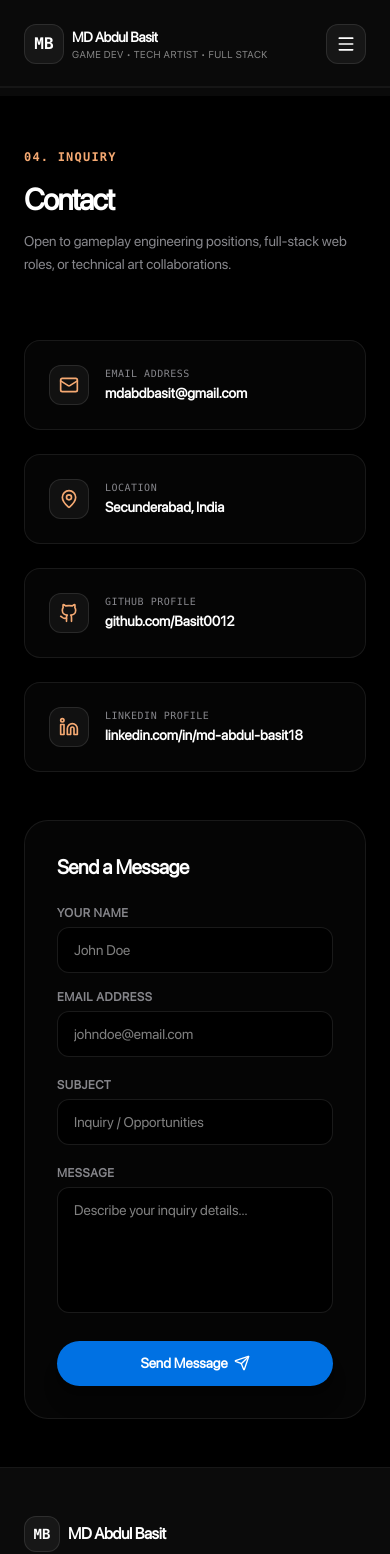
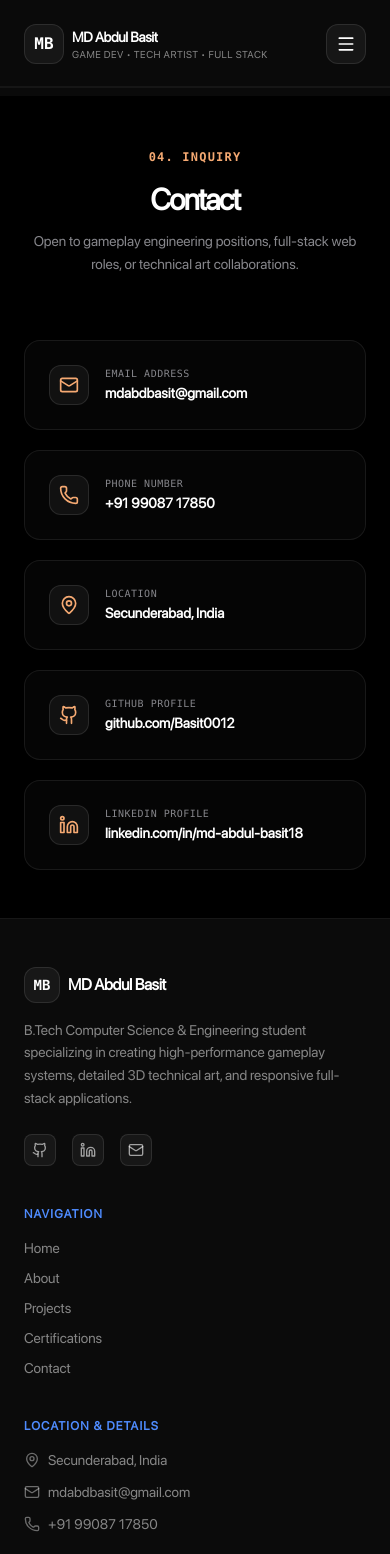
Before and after one commit to Basit0012/basit0012.github.io, a React (Vite) app: page /contact in a window 390 px wide. Shown: the top 1554 px of the page. Built offline with nearby package versions, Linux system fonts and the light colour scheme.

Commit message:
Remove Contact Form, center details, and add Phone Number to Contact and Footer

```diff
--- a/src/components/common/Footer.tsx
+++ b/src/components/common/Footer.tsx
@@ -1,6 +1,6 @@
 import React from 'react';
 import { Link } from 'react-router-dom';
-import { Mail, MapPin, ArrowUpRight } from 'lucide-react';
+import { Mail, MapPin, ArrowUpRight, Phone } from 'lucide-react';
 
 const GithubIcon: React.FC<React.SVGProps<SVGSVGElement>> = (props) => (
   <svg
@@ -136,6 +136,12 @@ export const Footer: React.FC = () => {
                   mdabdbasit@gmail.com
                 </a>
               </div>
+              <div className="flex items-center gap-2">
+                <Phone className="h-4 w-4 text-white/40 shrink-0" />
+                <a href="tel:+919908717850" className="hover:text-white transition-colors duration-300">
+                  +91 99087 17850
+                </a>
+              </div>
               <a
                 href="/cv.pdf"
                 target="_blank"
--- a/src/pages/Contact.tsx
+++ b/src/pages/Contact.tsx
@@ -1,7 +1,6 @@
-import React, { useState } from 'react';
-import { motion, AnimatePresence } from 'framer-motion';
+import React from 'react';
 import { GlassCard } from '../components/ui/GlassCard';
-import { Mail, MapPin, Send, CheckCircle2, X } from 'lucide-react';
+import { Mail, MapPin, Phone } from 'lucide-react';
 
 const GithubIcon: React.FC<React.SVGProps<SVGSVGElement>> = (props) => (
   <svg
@@ -35,23 +34,18 @@ const LinkedinIcon: React.FC<React.SVGProps<SVGSVGElement>> = (props) => (
 );
 
 export const Contact: React.FC = () => {
-  const [formData, setFormData] = useState({
-    name: '',
-    email: '',
-    subject: '',
-    message: '',
-  });
-
-  const [errors, setErrors] = useState<Record<string, string>>({});
-  const [isSubmitting, setIsSubmitting] = useState(false);
-  const [showSuccessModal, setShowSuccessModal] = useState(false);
-
   const contactDetails = [
     {
       icon: <Mail className="h-5 w-5 text-[#f5a972]" />,
       label: 'Email Address',
       value: 'mdabdbasit@gmail.com',
       href: 'mailto:mdabdbasit@gmail.com',
+    },
+    {
+      icon: <Phone className="h-5 w-5 text-[#f5a972]" />,
+      label: 'Phone Number',
+      value: '+91 99087 17850',
+      href: 'tel:+919908717850',
     },
     {
       icon: <MapPin className="h-5 w-5 text-[#f5a972]" />,
@@ -72,61 +66,19 @@ export const Contact: React.FC = () => {
     },
   ];
 
-  const handleInputChange = (e: React.ChangeEvent<HTMLInputElement | HTMLTextAreaElement>) => {
-    const { name, value } = e.target;
-    setFormData({ ...formData, [name]: value });
-    if (errors[name]) {
-      setErrors({ ...errors, [name]: '' });
-    }
-  };
-
-  const validateForm = () => {
-    const newErrors: Record<string, string> = {};
-    if (!formData.name.trim()) newErrors.name = 'Name is required';
-
-    if (!formData.email.trim()) {
-      newErrors.email = 'Email is required';
-    } else if (!/\S+@\S+\.\S+/.test(formData.email)) {
-      newErrors.email = 'Please provide a valid email';
-    }
-
-    if (!formData.subject.trim()) newErrors.subject = 'Subject is required';
-    if (!formData.message.trim()) newErrors.message = 'Message is required';
-
-    setErrors(newErrors);
-    return Object.keys(newErrors).length === 0;
-  };
-
-  const handleSubmit = (e: React.FormEvent) => {
-    e.preventDefault();
-    if (!validateForm()) return;
-
-    setIsSubmitting(true);
-
-    // Simulate API request send
-    setTimeout(() => {
-      setIsSubmitting(false);
-      setShowSuccessModal(true);
-      setFormData({ name: '', email: '', subject: '', message: '' });
-    }, 1500);
-  };
-
   return (
-    <div className="mx-auto max-w-5xl px-6 py-12 font-sans text-white bg-black relative">
+    <div className="mx-auto max-w-5xl px-6 py-12 font-sans text-white bg-black">
 
       {/* Header */}
-      <div className="text-left mb-16">
+      <div className="text-center mb-16 max-w-lg mx-auto">
         <span className="text-xs font-bold tracking-widest text-[#f5a972] uppercase font-mono">04. INQUIRY</span>
         <h1 className="text-3xl sm:text-6xl font-extrabold tracking-tighter mt-4 leading-none">Contact</h1>
-        <p className="text-sm text-[#86868b] mt-4 max-w-lg leading-relaxed font-medium">
+        <p className="text-sm text-[#86868b] mt-4 leading-relaxed font-medium">
           Open to gameplay engineering positions, full-stack web roles, or technical art collaborations.
         </p>
       </div>
 
-      <div className="grid grid-cols-1 lg:grid-cols-12 gap-12 items-start text-left">
-
-        {/* Left Column: Details */}
-        <div className="lg:col-span-5 flex flex-col gap-6">
+      <div className="max-w-xl mx-auto flex flex-col gap-5 text-left">
         {contactDetails.map((detail, idx) => (
           <GlassCard key={detail.label} delay={idx * 0.05} className="flex gap-4 items-center p-6 border border-white/10 bg-[#050505] rounded-2xl">
             <div className="h-10 w-10 rounded-xl bg-white/5 border border-white/10 flex items-center justify-center shrink-0">
@@ -153,155 +105,6 @@ export const Contact: React.FC = () => {
         ))}
       </div>
 
-        {/* Right Column: Form */}
-        <div className="lg:col-span-7">
-          <GlassCard className="p-8 border border-white/10 bg-[#050505] rounded-3xl">
-            <h2 className="text-xl font-bold tracking-tight text-white mb-6">Send a Message</h2>
-
-            <form onSubmit={handleSubmit} className="flex flex-col gap-5">
-
-              {/* Row: Name & Email */}
-              <div className="grid grid-cols-1 sm:grid-cols-2 gap-4">
-                <div className="flex flex-col gap-1.5">
-                  <label htmlFor="name" className="text-xs font-bold text-[#86868b] uppercase tracking-wider">Your Name</label>
-                  <input
-                    type="text"
-                    id="name"
-                    name="name"
-                    value={formData.name}
-                    onChange={handleInputChange}
-                    className={`rounded-xl border bg-black px-4 py-3 text-sm text-white focus:outline-none focus:border-[#0071e3] transition-colors ${
-                      errors.name ? 'border-red-500/50' : 'border-white/10'
-                    }`}
-                    placeholder="John Doe"
-                  />
-                  {errors.name && <span className="text-[10px] font-mono text-red-500 mt-1">{errors.name}</span>}
-                </div>
-
-                <div className="flex flex-col gap-1.5">
-                  <label htmlFor="email" className="text-xs font-bold text-[#86868b] uppercase tracking-wider">Email Address</label>
-                  <input
-                    type="email"
-                    id="email"
-                    name="email"
-                    value={formData.email}
-                    onChange={handleInputChange}
-                    className={`rounded-xl border bg-black px-4 py-3 text-sm text-white focus:outline-none focus:border-[#0071e3] transition-colors ${
-                      errors.email ? 'border-red-500/50' : 'border-white/10'
-                    }`}
-                    placeholder="johndoe@email.com"
-                  />
-                  {errors.email && <span className="text-[10px] font-mono text-red-500 mt-1">{errors.email}</span>}
-                </div>
-              </div>
-
-              {/* Subject */}
-              <div className="flex flex-col gap-1.5">
-                <label htmlFor="subject" className="text-xs font-bold text-[#86868b] uppercase tracking-wider">Subject</label>
-                <input
-                  type="text"
-                  id="subject"
-                  name="subject"
-                  value={formData.subject}
-                  onChange={handleInputChange}
-                  className={`rounded-xl border bg-black px-4 py-3 text-sm text-white focus:outline-none focus:border-[#0071e3] transition-colors ${
-                    errors.subject ? 'border-red-500/50' : 'border-white/10'
-                  }`}
-                  placeholder="Inquiry / Opportunities"
-                />
-                {errors.subject && <span className="text-[10px] font-mono text-red-500 mt-1">{errors.subject}</span>}
-              </div>
-
-              {/* Message */}
-              <div className="flex flex-col gap-1.5">
-                <label htmlFor="message" className="text-xs font-bold text-[#86868b] uppercase tracking-wider">Message</label>
-                <textarea
-                  id="message"
-                  name="message"
-                  rows={5}
-                  value={formData.message}
-                  onChange={handleInputChange}
-                  className={`rounded-xl border bg-black px-4 py-3 text-sm text-white focus:outline-none focus:border-[#0071e3] transition-colors resize-none ${
-                    errors.message ? 'border-red-500/50' : 'border-white/10'
-                  }`}
-                  placeholder="Describe your inquiry details..."
-                />
-                {errors.message && <span className="text-[10px] font-mono text-red-500 mt-1">{errors.message}</span>}
-              </div>
-
-              {/* Submit */}
-              <button
-                type="submit"
-                disabled={isSubmitting}
-                className="mt-2 btn-apple-blue font-bold shadow-xl"
-              >
-                {isSubmitting ? (
-                  <>
-                    <span className="h-4 w-4 animate-spin rounded-full border-2 border-current border-t-transparent" />
-                    <span>Processing...</span>
-                  </>
-                ) : (
-                  <>
-                    <span>Send Message</span>
-                    <Send className="h-4 w-4 ml-1.5" />
-                  </>
-                )}
-              </button>
-
-            </form>
-          </GlassCard>
-        </div>
-      </div>
-
-      {/* Success Modal */}
-      <AnimatePresence>
-        {showSuccessModal && (
-          <div className="fixed inset-0 z-50 flex items-center justify-center p-6">
-            {/* Backdrop */}
-            <motion.div
-              initial={{ opacity: 0 }}
-              animate={{ opacity: 1 }}
-              exit={{ opacity: 0 }}
-              onClick={() => setShowSuccessModal(false)}
-              className="absolute inset-0 bg-black/85 backdrop-blur-md"
-            />
-
-            {/* Modal Body */}
-            <motion.div
-              initial={{ opacity: 0, scale: 0.95 }}
-              animate={{ opacity: 1, scale: 1 }}
-              exit={{ opacity: 0, scale: 0.95 }}
-              transition={{ duration: 0.4, ease: [0.16, 1, 0.3, 1] }}
-              className="glassmorphism relative w-full max-w-sm rounded-3xl p-8 border border-white/10 bg-black shadow-2xl z-10 text-center"
-            >
-              {/* Close Button */}
-              <button
-                onClick={() => setShowSuccessModal(false)}
-                className="absolute top-4 right-4 flex h-8 w-8 items-center justify-center rounded-full border border-white/15 bg-white/5 text-white/60 hover:text-white transition-all duration-300"
-              >
-                <X className="h-4 w-4" />
-              </button>
-
-              <div className="flex flex-col items-center gap-4">
-                <div className="h-12 w-12 rounded-full bg-green-500/10 border border-green-500/30 flex items-center justify-center">
-                  <CheckCircle2 className="h-6 w-6 text-green-500" />
-                </div>
-                <h3 className="text-xl font-bold tracking-tight text-white mt-2">Message Sent</h3>
-                <p className="text-xs text-[#86868b] leading-relaxed max-w-xs">
-                  Your message has been processed successfully. MD Abdul Basit will respond to your email.
-                </p>
-                <button
-                  onClick={() => setShowSuccessModal(false)}
-                  className="mt-2 w-full btn-apple-blue"
-                >
-                  Done
-                </button>
-              </div>
-            </motion.div>
-          </div>
-        )}
-      </AnimatePresence>
-
     </div>
   );
 };
```
Lines whose indentation alone changed are shown as unchanged.
